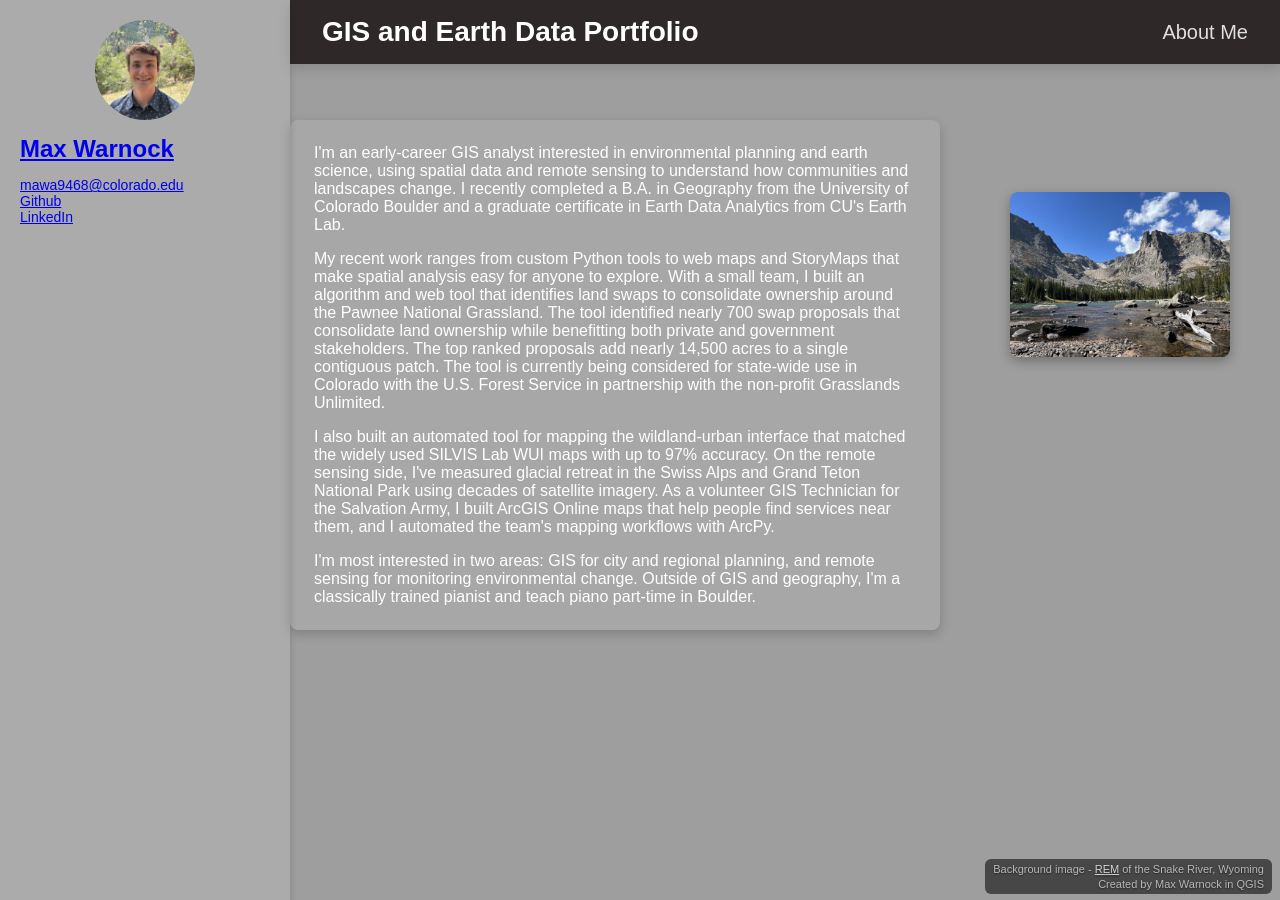
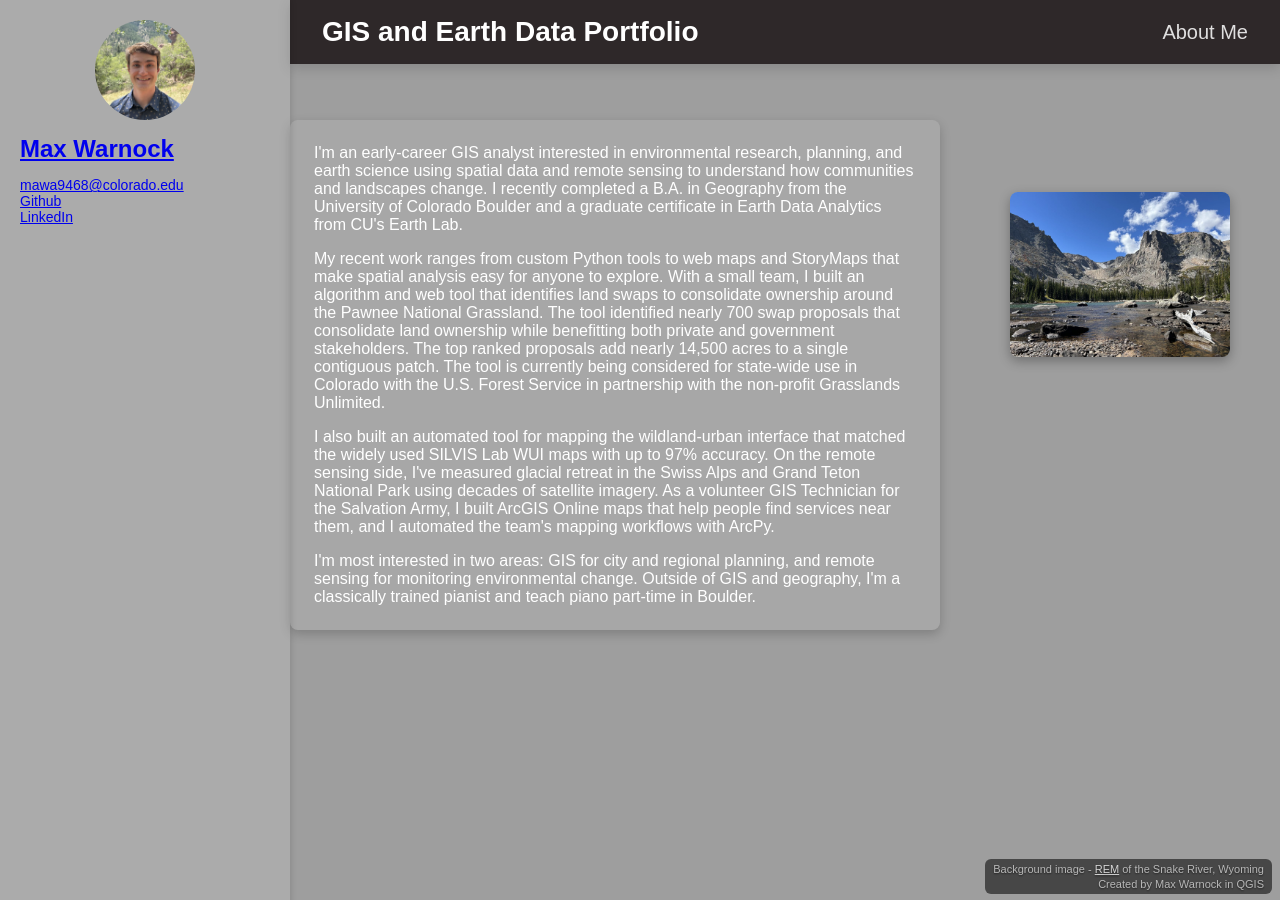
Before and after one commit to maxwarnock/maxwarnock.github.io, a Jekyll site: the page built from about.md, in a window 1280 px wide. Built offline with Jekyll 4.4.1, drawn with Linux system fonts in a browser that asks for light colours; a script that is not in the unit is left out.

Commit message:
Update about.md

```diff
--- a/about.md
+++ b/about.md
@@ -60,7 +60,7 @@ permalink: /about/
 
 <div class="about-row">
 <div class="about-card">
-<p>I'm an early-career GIS analyst interested in environmental planning and earth science, using spatial data and remote sensing to understand how communities and landscapes change. I recently completed a B.A. in Geography from the University of Colorado Boulder and a graduate certificate in Earth Data Analytics from CU's Earth Lab.</p>
+<p>I'm an early-career GIS analyst interested in environmental research, planning, and earth science using spatial data and remote sensing to understand how communities and landscapes change. I recently completed a B.A. in Geography from the University of Colorado Boulder and a graduate certificate in Earth Data Analytics from CU's Earth Lab.</p>
 
 <p>My recent work ranges from custom Python tools to web maps and StoryMaps that make spatial analysis easy for anyone to explore. With a small team, I built an algorithm and web tool that identifies land swaps to consolidate ownership around the Pawnee National Grassland. The tool identified nearly 700 swap proposals that consolidate land ownership while benefitting both private and government stakeholders. The top ranked proposals add nearly 14,500 acres to a single contiguous patch. The tool is currently being considered for state-wide use in Colorado with the U.S. Forest Service in partnership with the non-profit Grasslands Unlimited.</p>
 
```
